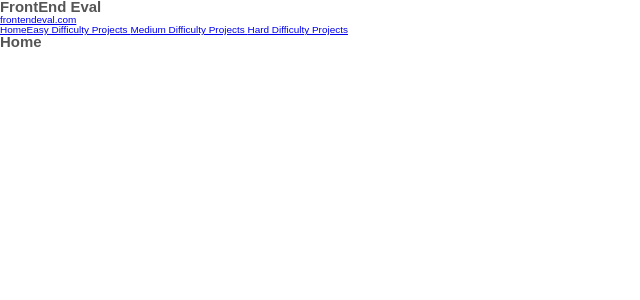
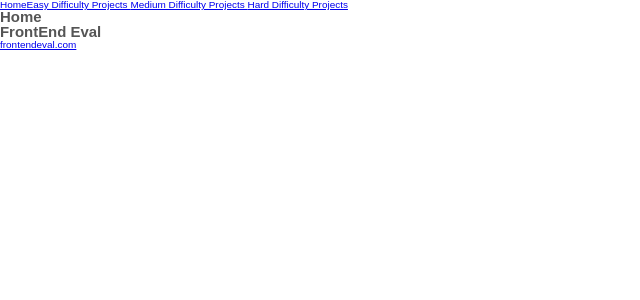
Before and after one commit to deltam3/frontendeval, a React (Vite) app in the folder consolidated/: page / in a window 1280 px wide. Shown: the top 300 px of the page, without its empty margins (0-640 px from the left). Built offline with nearby package versions, Linux system fonts and the light colour scheme.

Commit message:
changed the header and home layout

```diff
--- a/consolidated/src/components/Header.tsx
+++ b/consolidated/src/components/Header.tsx
@@ -4,10 +4,6 @@ const Header = () => {
   return (
     <div>
       <div>
-        <h2>FrontEnd Eval</h2>
-        <p>
-          <a href="https://frontendeval.com/">frontendeval.com</a>
-        </p>
         <div>
           <div>
             <Link to="/">Home</Link>
--- a/consolidated/src/pages/Home.tsx
+++ b/consolidated/src/pages/Home.tsx
@@ -6,6 +6,10 @@ const Home = (props: Props) => {
   return (
     <div>
       <h2>Home</h2>
+      <h2>FrontEnd Eval</h2>
+      <p>
+        <a href="https://frontendeval.com/">frontendeval.com</a>
+      </p>
     </div>
   );
 };
```
